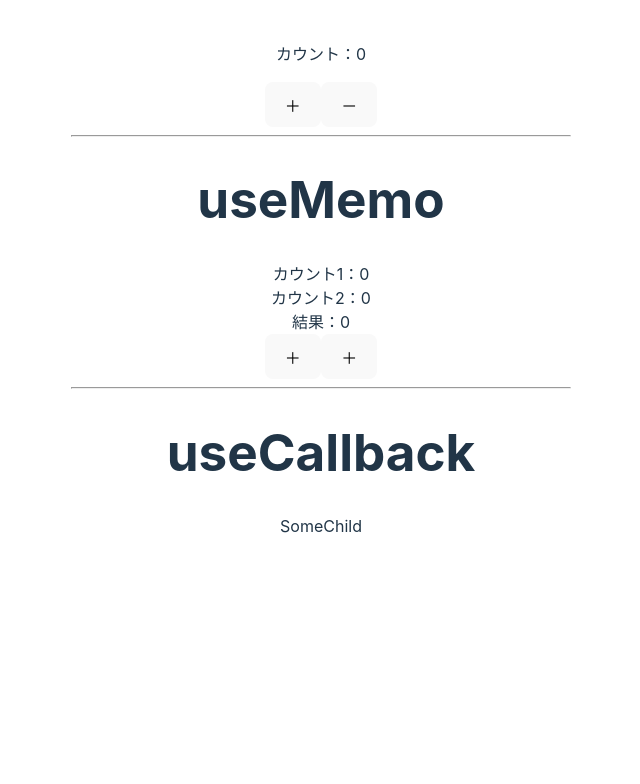
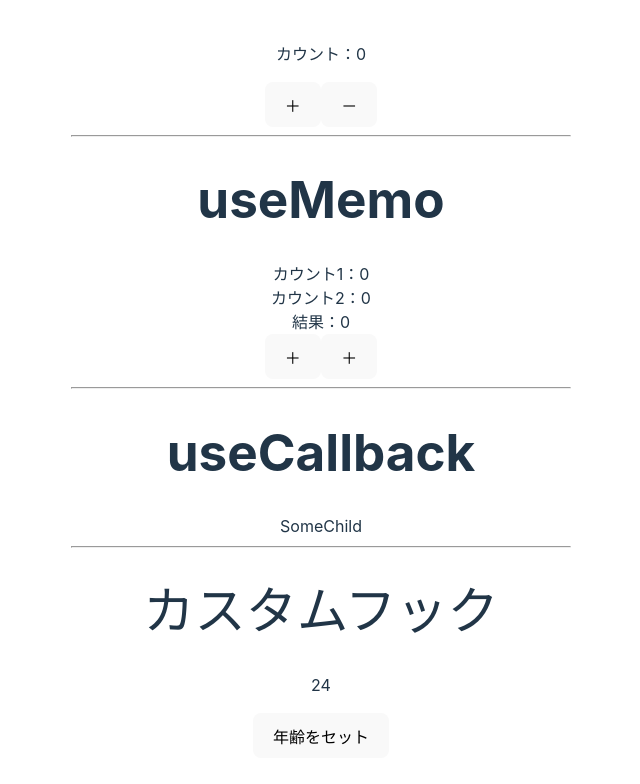
Before and after one commit to raia-tateoka/react-hooks-tutorial-yt, a React (Vite) app in the folder react-hooks-tutorial-yt/: page / in a window 1280 px wide. Shown: the part 726-1510 px from the top of the page, without its empty margins (319-959 px from the left). Before the commit the page ends 1296 px from the top, so only its background shows below. Built offline with nearby package versions, Linux system fonts and the light colour scheme.

Commit message:
create custom Hooks

```diff
--- a/react-hooks-tutorial-yt/src/App.jsx
+++ b/react-hooks-tutorial-yt/src/App.jsx
@@ -2,6 +2,7 @@ import { useEffect, useState, useContext, useRef, useReducer, useMemo, useCallba
 import './App.css'
 import ShinCodeContext from './main';
 import SomeChild from './SomeChild';
+import useLocalStorage from './useLocalStorage';
 
 /**
  * useState     データが変更されたタイミングでレンダリングする
@@ -13,6 +14,7 @@ import SomeChild from './SomeChild';
  * useMemo      メモ化することができる（メモリに値を保存することができる）
  *              第二引数に変化を見るものを指定できる
  * useCallback  関数のメモ化
+ * custumHooks  自分の使いたいようにカスタムしたHooks
  */
 
 const reducer = (state, action) => {
@@ -78,6 +80,9 @@ function App() {
     alert('これは重い処理です');
   },[counter]);
 
+  // カスタムフック
+  const [age, setAge] = useLocalStorage("age", 24);
+
   return (
     <div className="App">
       <h1>UseState, UseEffect</h1>
@@ -111,6 +116,11 @@ function App() {
       <hr />
       <h1>useCallback</h1>
       <SomeChild showCount={showCount} />
+
+      <hr />
+      <h1>カスタムフック</h1>
+      <p>{age}</p>
+      <button onClick={() => setAge(80)}>年齢をセット</button>
     </div>
   );
 }
--- /dev/null
+++ b/react-hooks-tutorial-yt/src/useLocalStorage.jsx
@@ -0,0 +1,18 @@
+import React, { useEffect, useState } from 'react'
+
+const useLocalStorage = (key, defaultValue) => {
+  const [value, setValue] = useState(() => {
+    const jsonValue = window.localStorage.getItem(key)
+    if (jsonValue !== null) return JSON.parse(jsonValue)
+
+    return defaultValue
+  })
+
+  useEffect(() => {
+    window.localStorage.setItem(key, JSON.stringify(value))
+  }, [value, setValue])
+
+  return [value, setValue]
+}
+
+export default useLocalStorage
```
